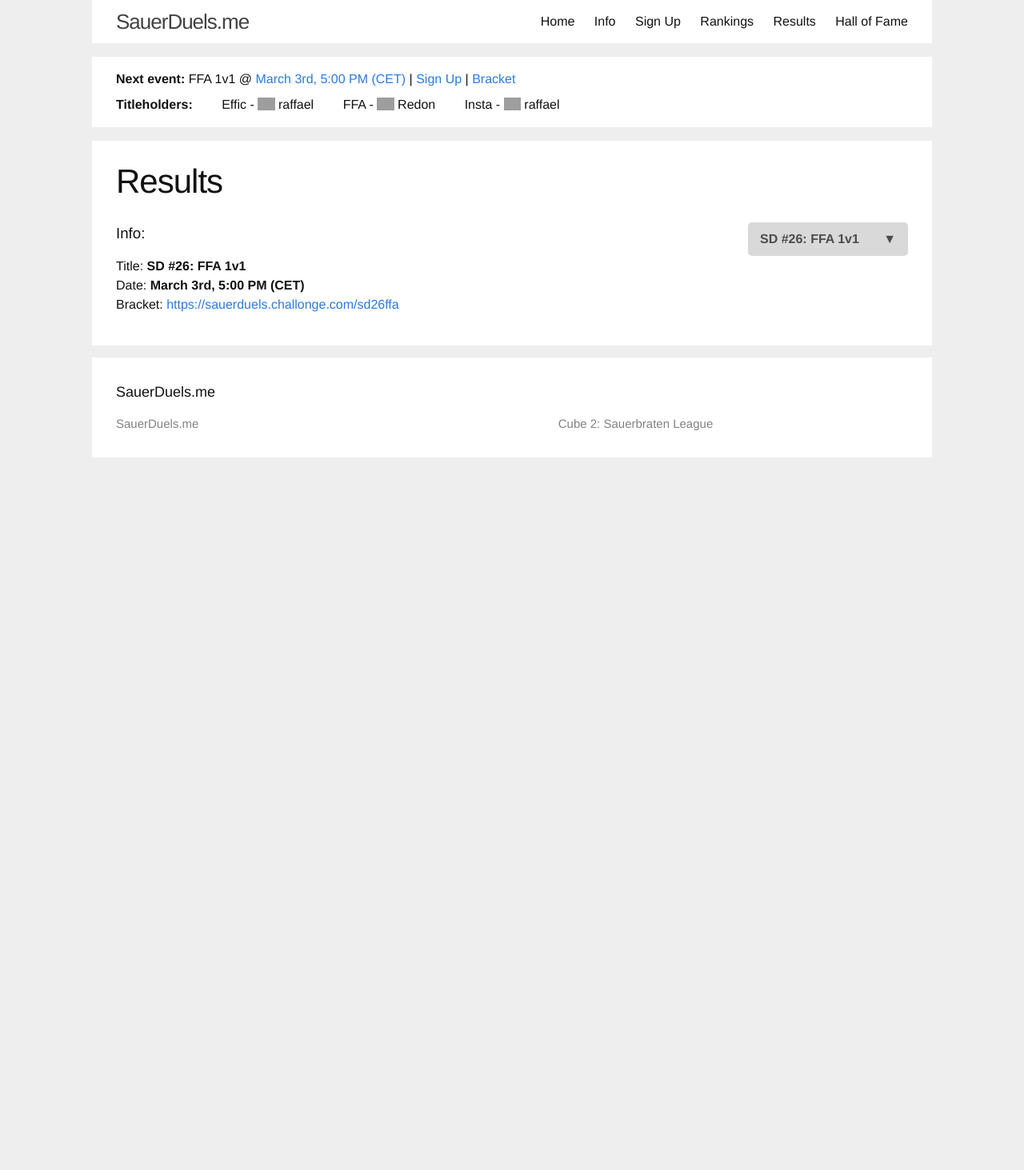
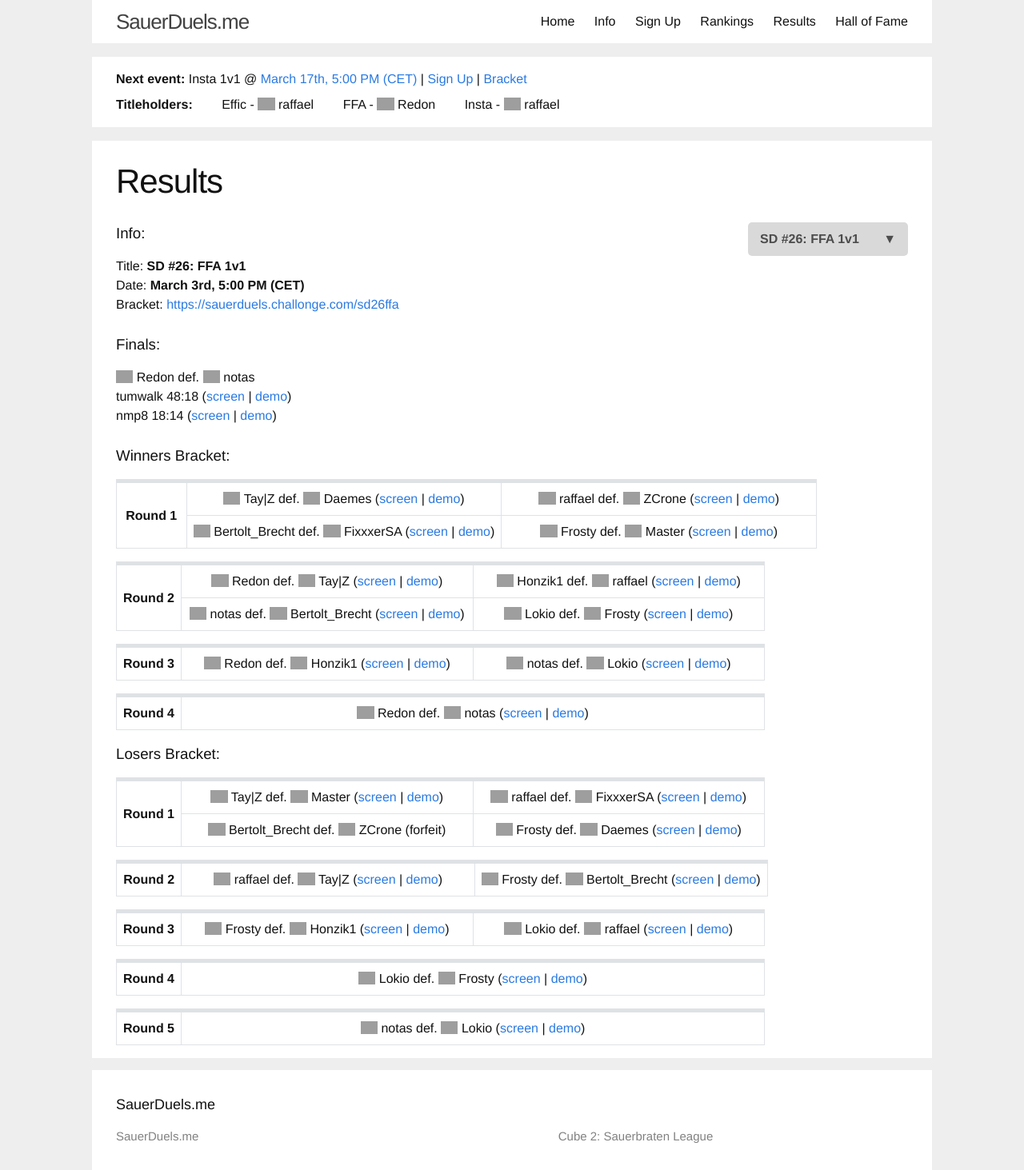
Before and after one commit to sauerduels/website, a Jekyll site: the page built from _events/sd26-ffa.md, in a window 1280 px wide. Shown: the whole page at 80% size. Built offline with Jekyll 4.4.1, drawn with Linux system fonts in a browser that asks for light colours; a script that is not in the unit is left out; before the commit the page ends 900 px from its top, so only the background shows below that; grey boxes are pictures that could not be loaded.

Commit message:
update results as of sd26

```diff
--- a/_events/sd26-ffa.md
+++ b/_events/sd26-ffa.md
@@ -3,6 +3,58 @@ title: FFA 1v1
 index: 26
 date: '2019-03-03 18:00:00 +01:00'
 bracketurl: https://sauerduels.challonge.com/sd26ffa
-signupurl: https://challonge.com/tournaments/signup/A6sYnUeZIM
-completed: false
+completed: true
+finals:
+  result: Redon def. notas
+  games:
+    - title: tumwalk 48:18
+      slug: sd25_final_notas_vs_redon_game1
+    - title: nmp8 18:14
+      slug: sd25_final_notas_vs_redon_game2
+brackets:
+  Winners:
+    - - result: Tay|Z def. Daemes
+        slug: sd26_wb_daemes_vs_tay|z
+      - result: raffael def. ZCrone
+        slug: sd26_wb_raffael_vs_zcrone
+      - result: Bertolt_Brecht def. FixxxerSA
+        slug: sd26_wb_bertolt_brecht_vs_fixxxersa
+      - result: Frosty def. Master
+        slug: sd26_wb_frosty_vs_master
+    - - result: Redon def. Tay|Z
+        slug: sd26_wb_redon_vs_tay|z
+      - result: Honzik1 def. raffael
+        slug: sd26_wb_honzik1_vs_raffael
+      - result: notas def. Bertolt_Brecht
+        slug: sd26_wb_bertolt_brecht_vs_notas
+      - result: Lokio def. Frosty
+        slug: sd26_wb_frosty_vs_lokio
+    - - result: Redon def. Honzik1
+        slug: sd26_wb_honzik1_vs_redon
+      - result: notas def. Lokio
+        slug: sd26_wb_lokio_vs_notas
+    - - result: Redon def. notas
+        slug: sd26_wb_notas_vs_redon
+
+  Losers:
+    - - result: Tay|Z def. Master
+        slug: sd26_lb_master_vs_tay|z
+      - result: raffael def. FixxxerSA
+        slug: sd26_lb_fixxxersa_vs_raffael
+      - result: Bertolt_Brecht def. ZCrone
+        slug:
+      - result: Frosty def. Daemes
+        slug: sd26_lb_daemes_vs_frosty
+    - - result: raffael def. Tay|Z
+        slug: sd26_lb_raffael_vs_tay|z
+      - result: Frosty def. Bertolt_Brecht
+        slug: sd26_lb_bertolt_brecht_vs_frosty
+    - - result: Frosty def. Honzik1
+        slug: sd26_lb_frosty_vs_honzik1
+      - result: Lokio def. raffael
+        slug: sd26_lb_lokio_vs_raffael
+    - - result: Lokio def. Frosty
+        slug: sd26_lb_frosty_vs_lokio
+    - - result: notas def. Lokio
+        slug: sd26_lb_lokio_vs_notas
 ---
--- a/_plugins/replace_names.rb
+++ b/_plugins/replace_names.rb
@@ -74,7 +74,9 @@ module Jekyll
       'Galaxy' => 'br',
       'maik' => 'it',
       'razvan' => 'ro',
-      'Liugam' => 'de' }
+      'Liugam' => 'de',
+      'Tay|Z' => 'at',
+      'Daemes' => 'rs' }
 
     def add_flags(input)
       PLAYER_COUNTRIES.each {|key, value| input = input.gsub(key, "<span class=\"player\"><img class=\"flag\" src=\"https://sauerduels.me/images/#{value}.png\" /> #{key}</span>") }
--- a/hof.html
+++ b/hof.html
@@ -45,16 +45,16 @@ hof:
   - category: FFA
     members:
       - name: Redon
-        golden: 7
+        golden: 8
       - name: notas
         golden: 1
-        silver: 3
+        silver: 4
       - name: Honzik1
         silver: 4
         bronze: 1
       - name: Lokio
         silver: 1
-        bronze: 4
+        bronze: 5
       - name: Frosty
         bronze: 3
   - category: Insta
```
Also changed, not shown: _events/sd27-insta.md (added, +8 -0 lines).
